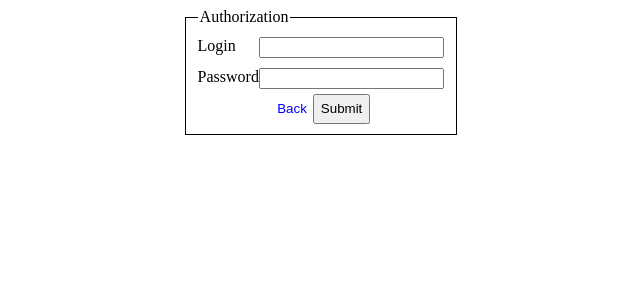
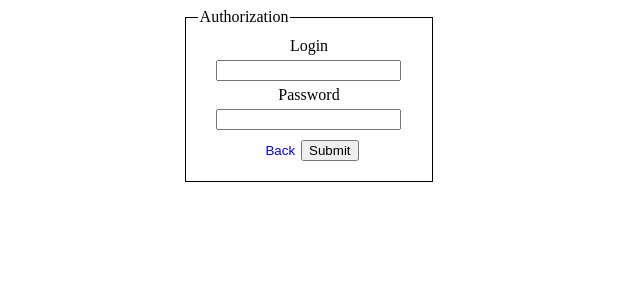
Before and after one commit to Horbenkodev/Forms, a React (Vite) app: page /login in a window 1280 px wide. Shown: the top 300 px of the page, without its empty margins (331-971 px from the left). Built offline with nearby package versions, Linux system fonts and the light colour scheme.

Commit message:
Rework form by formik

```diff
--- a/src/css/login.css
+++ b/src/css/login.css
@@ -2,25 +2,21 @@
   width: 20%;
   margin: 0 auto;
 }
+
 .loginForm-fieldset {
   display: -webkit-box;
-  display: -ms-flexbox;
+  display: flexbox;
   display: flex;
+          flex-direction: column;
+          align-items: center;
+  border: 1px black solid;
   -webkit-box-orient: vertical;
   -webkit-box-direction: normal;
-      -ms-flex-direction: column;
-          flex-direction: column;
-  border: 1px black solid;
   -webkit-box-align: center;
       -ms-flex-align: center;
-          align-items: center;
 }
 
-.lableLogin {
-  display: -ms-grid;
-  display: grid;
-  -ms-grid-columns: 1fr 1fr;
-  grid-template-columns: 1fr 1fr;
+.labelLogin {
   margin: 5px 0;
   text-transform: capitalize;
 }
@@ -29,9 +25,13 @@
   height: 30px;
 }
 
+.btnBlock {
+  margin: 10px 0;
+}
+
 .backBtn {
-  border: none;
-  background: none;
   color: blue;
   cursor: pointer;
+  background: none;
+  border: none;
 }
--- a/src/pages/Login.jsx
+++ b/src/pages/Login.jsx
@@ -1,6 +1,7 @@
 import React, { useEffect, useState } from 'react';
 import InputSection from '../components/InputSection';
 import '../css/login.css';
+import { Field, Form, Formik } from 'formik';
 
 const LOGIN_FORM_STORAGE_KEY = 'formData';
 
@@ -24,43 +25,71 @@ export default function LoginForm() {
     }
   }, []);
 
-  const handleSubmit = (e) => {
-    e.preventDefault();
+  // const handleSubmit = (e) => {
+  //   e.preventDefault();
+  //   const serializedLogin = JSON.stringify(formData);
+
+  //   console.log(JSON.parse(serializedLogin));
+  //   sessionStorage.setItem(LOGIN_FORM_STORAGE_KEY, serializedLogin);
+  // };
+
+  const validate = (values) => {
+    const errors = {};
+    if (values.login === '') {
+      errors.login = 'Required';
+    }
+    return errors;
+  };
+
+  return (
+    <Formik
+      initialValues={{
+        login: '',
+        password: '',
+      }}
+      onSubmit={() => {
         const serializedLogin = JSON.stringify(formData);
 
         console.log(JSON.parse(serializedLogin));
         sessionStorage.setItem(LOGIN_FORM_STORAGE_KEY, serializedLogin);
-  };
+      }}
+    >
+      {({ errors, touched }) => (
 
-  return (
-    <form onSubmit={handleSubmit} className="loginForm" id="loginForm">
+        <Form className="loginForm" id="loginForm">
           <fieldset className="loginForm-fieldset">
             <legend>Authorization</legend>
-        <InputSection
+            <label htmlFor="login" className="labelLogin">Login</label>
+            <Field
               title="Login"
               name="login"
               id="login"
               type="text"
               value={formData.login || ''}
               onChange={handleChange}
-          labelClass="lableLogin"
-          inputClass=""
+              // validate={validate}
             />
-        <InputSection
+            {errors.login && touched.login && (<div>{errors.login}</div>)}
+
+            <label htmlFor="password" className="labelLogin">Password</label>
+            <Field
               title="Password"
               name="password"
               id="password"
               type="password"
               value={formData.password || ''}
               onChange={handleChange}
-          labelClass="lableLogin"
-          inputClass=""
+              // validate={validate}
             />
-        <div>
+            {errors.password ? <div>{errors.password}</div> : null}
+
+            <div className="btnBlock">
               <button type="button" className="backBtn" onClick={historyBack}>Back</button>
-          <input className="submit" type="submit" value="Submit" id="submit" />
+              <button type="submit">Submit</button>
             </div>
           </fieldset>
-    </form>
+        </Form>
+      )}
+    </Formik>
   );
 }
```
Also changed, not shown: 6 other files (tests, documents, lock files or other folders). Lines whose indentation alone changed are shown as unchanged.
